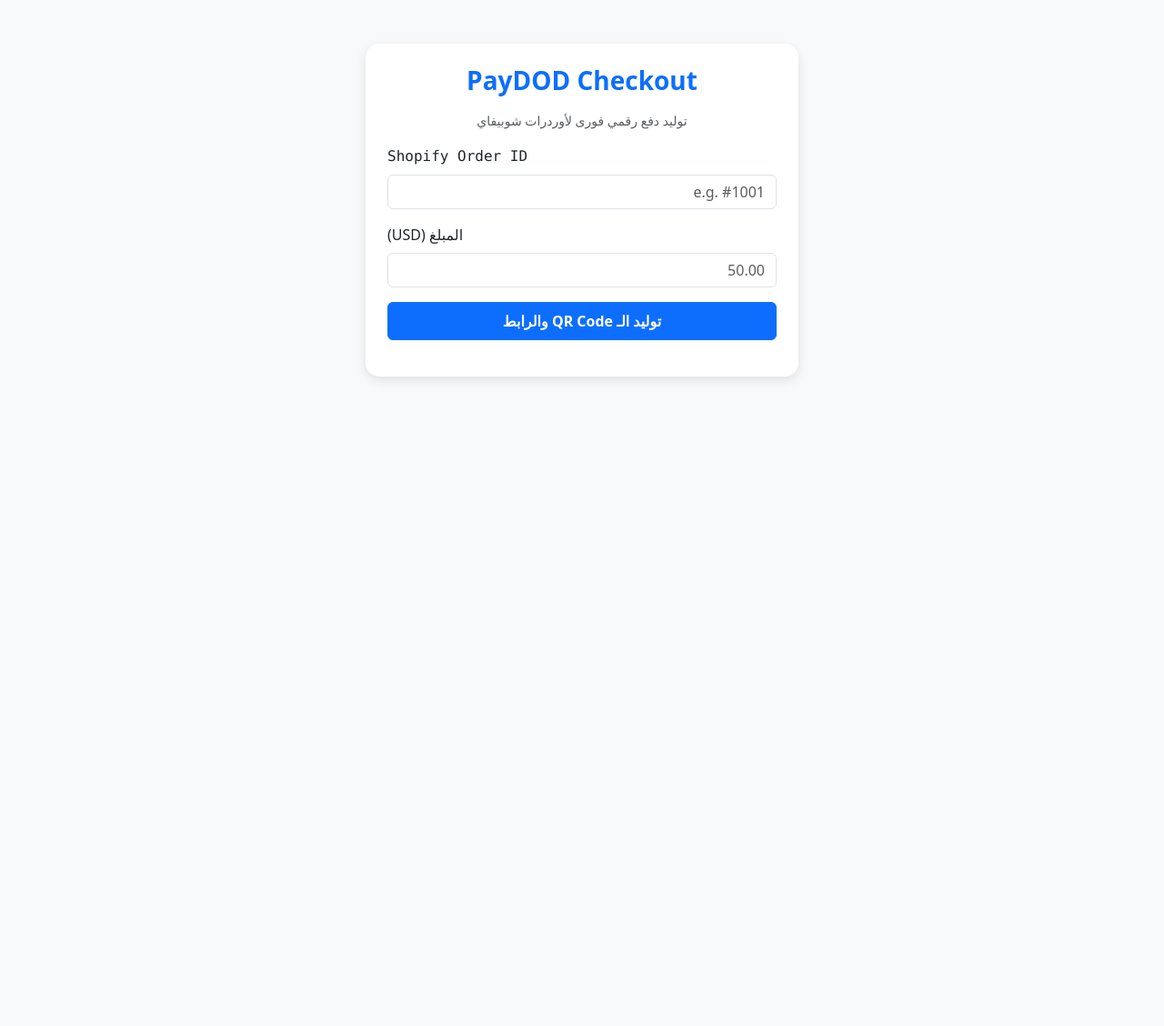
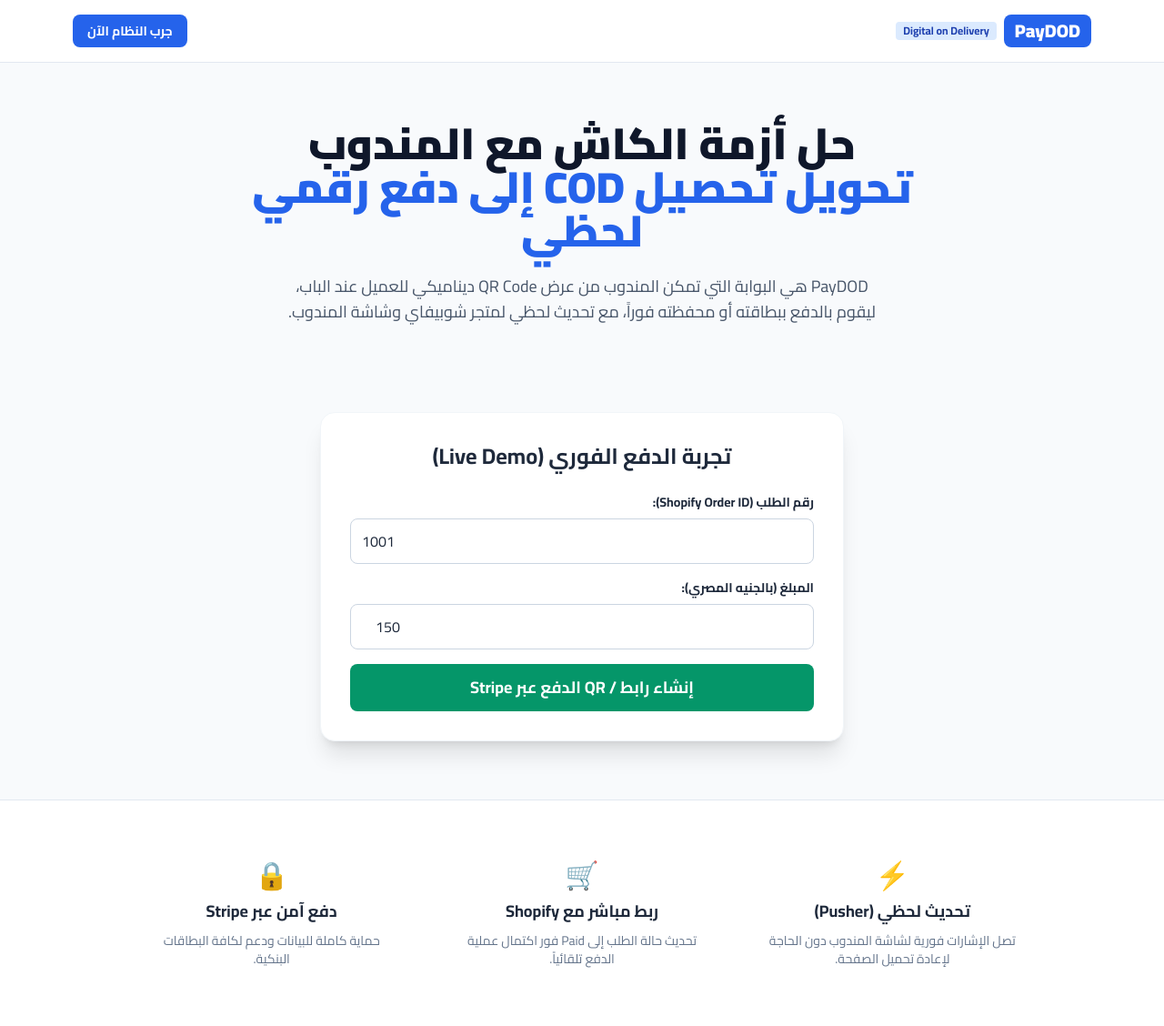
Before and after one commit to ahmdnaaman03-cmd/DOD, a Flask app: template templates/index.html in a window 1280 px wide. Shown: the whole page at 91% size. Before the commit the page ends 418 px from the top, so only its background shows below. Run offline with Flask 3, Linux system fonts and the light colour scheme; the template is opened without the code that fills it, so the values that code supplies are empty; some libraries are stand-ins or nearby versions.

Commit message:
Feat: Complete PayDOD Landing Page with active Stripe Checkout demo form

```diff
--- a/templates/index.html
+++ b/templates/index.html
@@ -3,62 +3,111 @@
 <head>
     <meta charset="UTF-8">
     <meta name="viewport" content="width=device-width, initial-scale=1.0">
-    <title>PayDOD - بوابة الدفع الرقمي للمناديب</title>
-    <link href="https://cdn.jsdelivr.net/npm/bootstrap@5.3.0/dist/css/bootstrap.min.css" rel="stylesheet">
-    <script src="https://cdnjs.cloudflare.com/ajax/libs/qrcodejs/1.0.0/qrcode.min.js"></script>
+    <title>PayDOD - تحويل الدفع عند الاستلام إلى دفع رقمي فوراً</title>
+    <script src="https://cdn.tailwindcss.com"></script>
+    <link href="https://fonts.googleapis.com/css2?family=Cairo:wght@400;700;900&display=swap" rel="stylesheet">
     <style>
-        body { background-color: #f8f9fa; font-family: system-ui, -apple-system, sans-serif; }
-        .card { border-radius: 15px; border: none; box-shadow: 0 4px 12px rgba(0,0,0,0.1); }
-        #qrcode img { margin: 0 auto; padding: 10px; background: #fff; border-radius: 10px; border: 1px solid #ddd; }
+        body { font-family: 'Cairo', sans-serif; }
     </style>
 </head>
-<body class="py-5">
-    <div class="container" style="max-width: 500px;">
-        <div class="card p-4 text-center">
-            <h3 class="fw-bold mb-3 text-primary">PayDOD Checkout</h3>
-            <p class="text-muted small">توليد دفع رقمي فورى لأوردرات شوبيفاي</p>
+<body class="bg-slate-50 text-slate-800">
 
-            <form id="paymentForm" class="mb-3">
-                <div class="mb-3 text-start">
-                    <label class="form-label font-monospace">Shopify Order ID</label>
-                    <input type="text" id="order_id" name="order_id" class="form-control" placeholder="e.g. #1001" required>
-                </div>
-                <div class="mb-3 text-start">
-                    <label class="form-label">المبلغ (USD)</label>
-                    <input type="number" step="0.01" id="amount" name="amount" class="form-control" placeholder="50.00" required>
-                </div>
-                <button type="submit" class="btn btn-primary w-100 py-2 fw-bold">توليد الـ QR Code والرابط</button>
-            </form>
+    <!-- Header / Navbar -->
+    <header class="bg-white border-b border-slate-200 sticky top-0 z-50">
+        <div class="max-w-6xl mx-auto px-4 py-4 flex justify-between items-center">
+            <div class="flex items-center gap-2">
+                <span class="bg-blue-600 text-white font-black text-xl px-3 py-1 rounded-lg">PayDOD</span>
+                <span class="text-xs bg-blue-100 text-blue-800 font-bold px-2 py-0.5 rounded">Digital on Delivery</span>
+            </div>
+            <a href="#demo" class="bg-blue-600 hover:bg-blue-700 text-white font-bold px-4 py-2 rounded-lg text-sm transition">جرب النظام الآن</a>
+        </div>
+    </header>
 
-            <div id="resultArea" class="d-none mt-4">
-                <hr>
-                <h5 class="fw-bold text-success mb-3">امسح الـ QR Code للدفع</h5>
-                <div id="qrcode" class="mb-3"></div>
-                <a id="stripeLink" href="#" target="_blank" class="btn btn-outline-success w-100">فتح رابط Stripe مباشرة</a>
+    <!-- Hero Section -->
+    <section class="max-w-4xl mx-auto text-center py-16 px-4">
+        <h1 class="text-4xl md:text-5xl font-extrabold text-slate-900 leading-tight mb-6">
+            حل أزمة الكاش مع المندوب<br>
+            <span class="text-blue-600">تحويل تحصيل COD إلى دفع رقمي لحظي</span>
+        </h1>
+        <p class="text-lg text-slate-600 mb-8 max-w-2xl mx-auto">
+            PayDOD هي البوابة التي تمكن المندوب من عرض QR Code ديناميكي للعميل عند الباب، ليقوم بالدفع ببطاقته أو محفظته فوراً، مع تحديث لحظي لمتجر شوبيفاي وشاشة المندوب.
+        </p>
+    </section>
+
+    <!-- Interactive Demo Section -->
+    <section id="demo" class="max-w-xl mx-auto bg-white p-8 rounded-2xl shadow-xl border border-slate-100 mb-16">
+        <h2 class="text-2xl font-bold text-center mb-6">تجربة الدفع الفوري (Live Demo)</h2>
+        <form id="checkout-form" class="space-y-4">
+            <div>
+                <label class="block text-sm font-bold mb-2 text-right">رقم الطلب (Shopify Order ID):</label>
+                <input type="text" id="shopify_order_id" value="1001" required class="w-full border border-slate-300 p-3 rounded-lg text-left dir-ltr focus:ring-2 focus:ring-blue-500 outline-none">
+            </div>
+            <div>
+                <label class="block text-sm font-bold mb-2 text-right">المبلغ (بالجنيه المصري):</label>
+                <input type="number" id="amount" value="150" required class="w-full border border-slate-300 p-3 rounded-lg text-left dir-ltr focus:ring-2 focus:ring-blue-500 outline-none">
+            </div>
+            <button type="submit" id="pay-btn" class="w-full bg-emerald-600 hover:bg-emerald-700 text-white font-bold py-3 rounded-lg text-lg transition">
+                إنشاء رابط / QR الدفع عبر Stripe
+            </button>
+        </form>
+        <div id="result" class="mt-4 text-center hidden"></div>
+    </section>
+
+    <!-- Features Section -->
+    <section class="bg-white py-12 border-t border-slate-200">
+        <div class="max-w-5xl mx-auto px-4 grid md:grid-cols-3 gap-8 text-center">
+            <div class="p-4">
+                <div class="text-3xl mb-2">⚡</div>
+                <h3 class="font-bold text-lg mb-2">تحديث لحظي (Pusher)</h3>
+                <p class="text-sm text-slate-500">تصل الإشارات فورية لشاشة المندوب دون الحاجة لإعادة تحميل الصفحة.</p>
+            </div>
+            <div class="p-4">
+                <div class="text-3xl mb-2">🛒</div>
+                <h3 class="font-bold text-lg mb-2">ربط مباشر مع Shopify</h3>
+                <p class="text-sm text-slate-500">تحديث حالة الطلب إلى Paid فور اكتمال عملية الدفع تلقائياً.</p>
+            </div>
+            <div class="p-4">
+                <div class="text-3xl mb-2">🔒</div>
+                <h3 class="font-bold text-lg mb-2">دفع آمن عبر Stripe</h3>
+                <p class="text-sm text-slate-500">حماية كاملة للبيانات ودعم لكافة البطاقات البنكية.</p>
             </div>
         </div>
-    </div>
+    </section>
 
+    <!-- Script Section -->
     <script>
-        document.getElementById('paymentForm').addEventListener('submit', async (e) => {
+        document.getElementById('checkout-form').addEventListener('submit', async (e) => {
             e.preventDefault();
-            const formData = new FormData(e.target);
-            const response = await fetch('/generate', { method: 'POST', body: formData });
-            const data = await response.json();
+            const btn = document.getElementById('pay-btn');
+            const resultDiv = document.getElementById('result');
 
-            if (data.url) {
-                document.getElementById('resultArea').classList.remove('d-none');
-                document.getElementById('stripeLink').href = data.url;
+            btn.disabled = true;
+            btn.innerText = "جاري إنشاء رابط الدفع...";
 
-                // مسح الـ QR القديم وتوليد الجديد
-                document.getElementById('qrcode').innerHTML = "";
-                new QRCode(document.getElementById("qrcode"), {
-                    text: data.url,
-                    width: 200,
-                    height: 200
+            const orderId = document.getElementById('shopify_order_id').value;
+            const amount = document.getElementById('amount').value;
+
+            try {
+                const res = await fetch('/create-checkout-session', {
+                    method: 'POST',
+                    headers: { 'Content-Type': 'application/json' },
+                    body: JSON.stringify({ shopify_order_id: orderId, amount: amount })
                 });
-            } else {
-                alert('حدث خطأ: ' + (data.error || 'غير معروف'));
+                const data = await res.json();
+
+                if (data.url) {
+                    window.location.href = data.url;
+                } else {
+                    resultDiv.classList.remove('hidden');
+                    resultDiv.innerHTML = `<span class="text-red-500 font-bold">خطأ: ${data.error || 'فشل إنشاء الجلسة'}</span>`;
+                    btn.disabled = false;
+                    btn.innerText = "إنشاء رابط / QR الدفع عبر Stripe";
+                }
+            } catch (err) {
+                resultDiv.classList.remove('hidden');
+                resultDiv.innerHTML = `<span class="text-red-500 font-bold">حدث خطأ في الاتصال بالخادم</span>`;
+                btn.disabled = false;
+                btn.innerText = "إنشاء رابط / QR الدفع عبر Stripe";
             }
         });
     </script>
```
